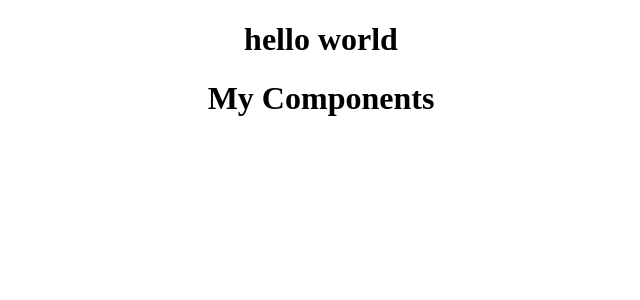
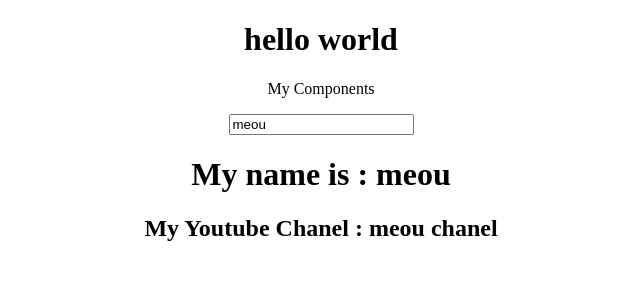
Before and after one commit to allenmeou/Learn-React-Season1, a React (Create React App) app: page / in a window 1280 px wide. Shown: the top 300 px of the page, without its empty margins (319-959 px from the left). Built offline with nearby package versions, Linux system fonts and the light colour scheme.

Commit message:
uploap code #5

```diff
--- a/src/views/Example/MyComponents.js
+++ b/src/views/Example/MyComponents.js
@@ -1,8 +1,34 @@
 import React from "react";
 
 class MyComponents extends React.Component {
+  state = {
+    name: "meou",
+    chanel: "meou chanel",
+  };
+
+  handleChangeName = (event) => {
+    this.setState({
+      name: event.target.value,
+    });
+  };
+
   render() {
-    return <h1>My Components</h1>;
+    return (
+      <div>
+        <div>
+          <p>My Components</p>
+          <input
+            type="text"
+            value={this.state.name}
+            onChange={(event) => this.handleChangeName(event)}
+          />
+          <h1> My name is : {this.state.name}</h1>
+        </div>
+        <div>
+          <h2>My Youtube Chanel : {this.state.chanel}</h2>
+        </div>
+      </div>
+    );
   }
 }
 
```
